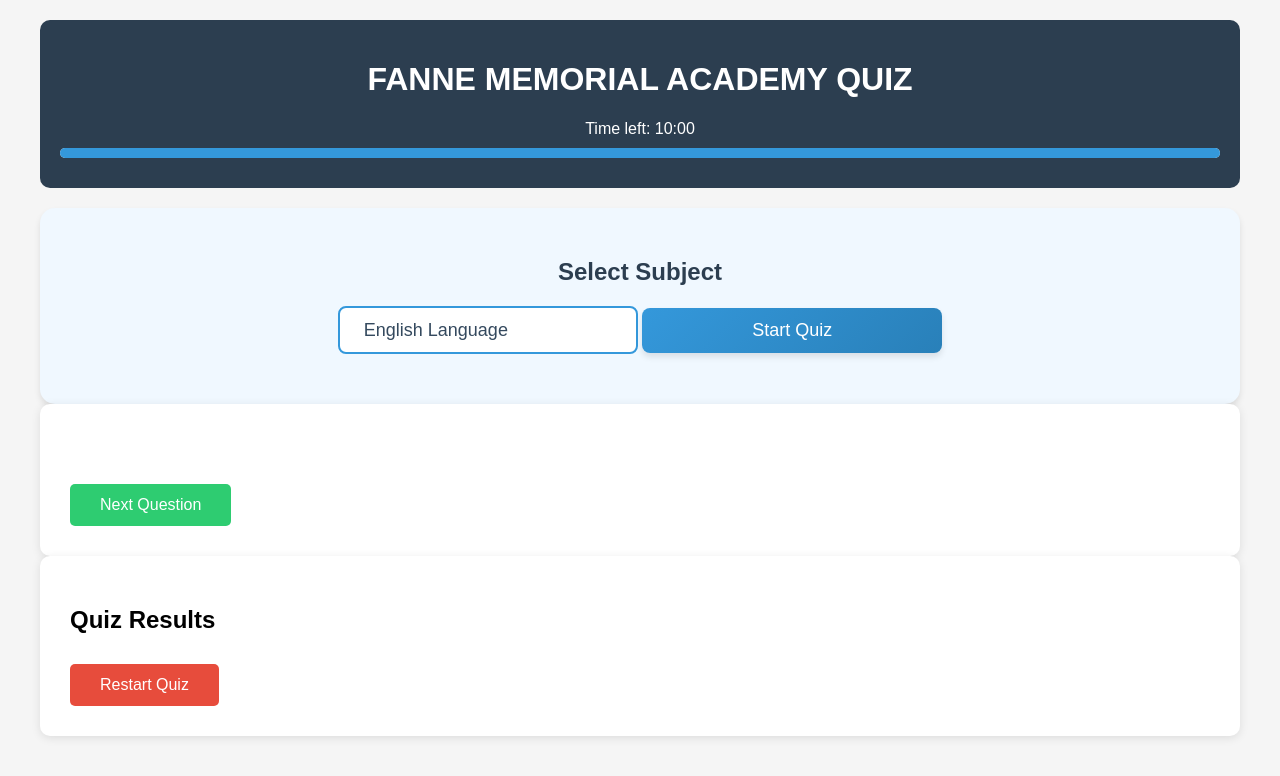
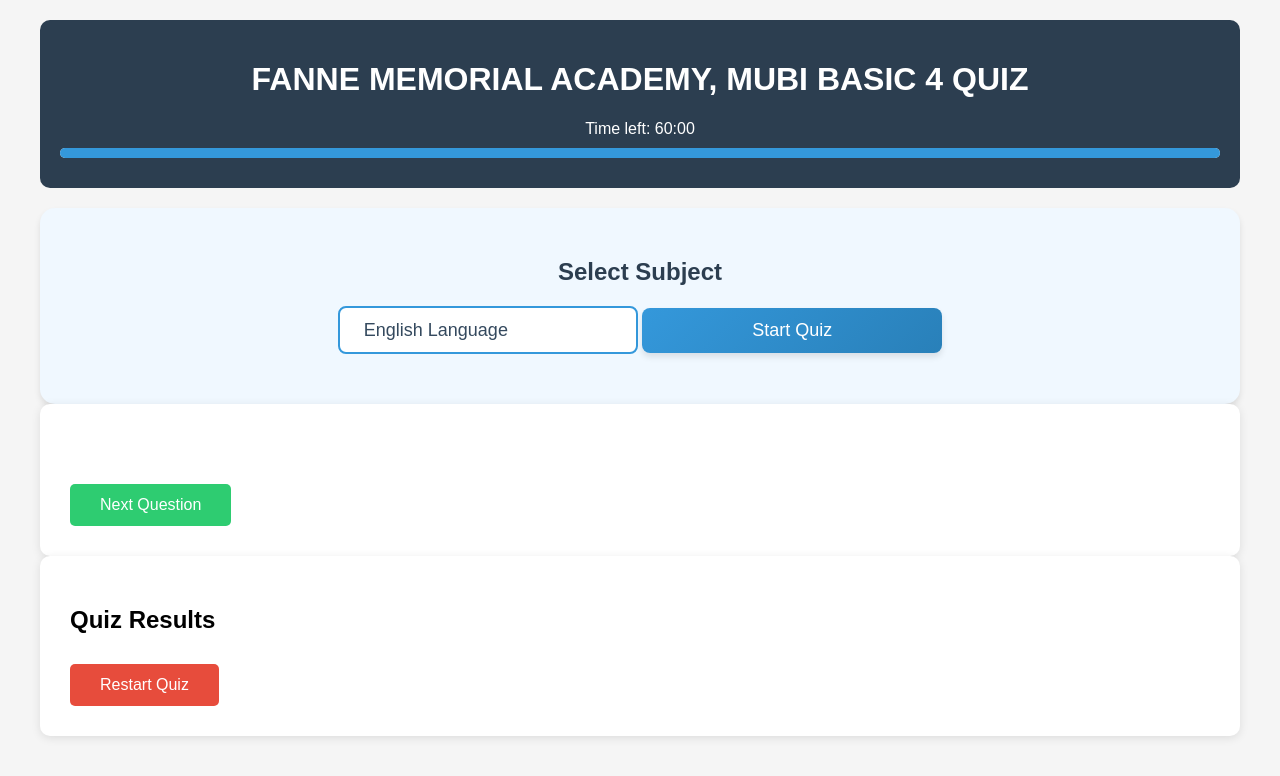
Before and after one commit to MW-Tech-Solutions/fanne_quiz_basic4, a plain HTML site: page index.html in a window 1280 px wide. Drawn offline with Linux system fonts and the light colour scheme.

Commit message:
Update index.html

```diff
--- a/index.html
+++ b/index.html
@@ -8,8 +8,8 @@
     <div class="container">
         <!-- Header -->
         <div class="header">
-            <h1>FANNE MEMORIAL ACADEMY QUIZ</h1>
-            <div class="timer">Time left: <span id="timer">10:00</span></div>
+            <h1>FANNE MEMORIAL ACADEMY, MUBI BASIC 4 QUIZ</h1>
+            <div class="timer">Time left: <span id="timer">60:00</span></div>
             <div class="progress-bar" id="progress"></div>
         </div>
 
```
